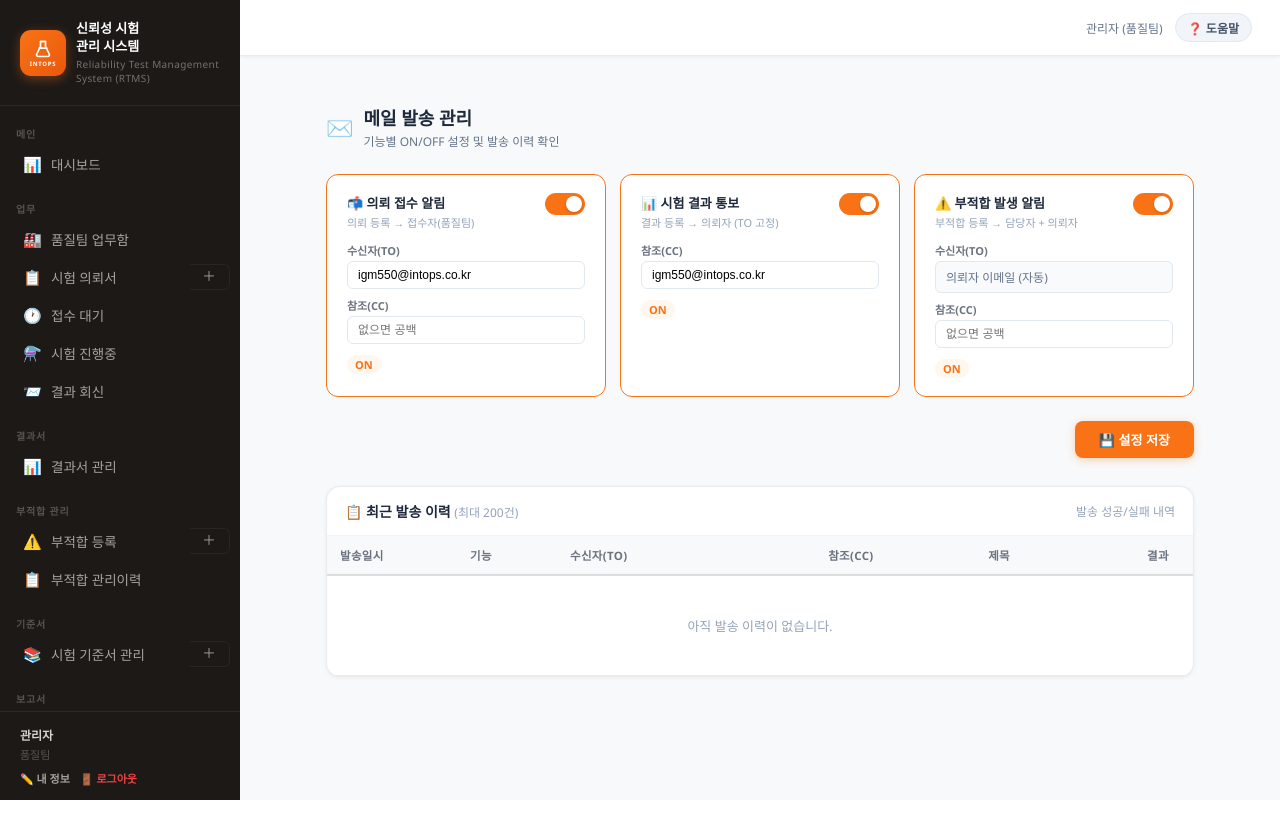
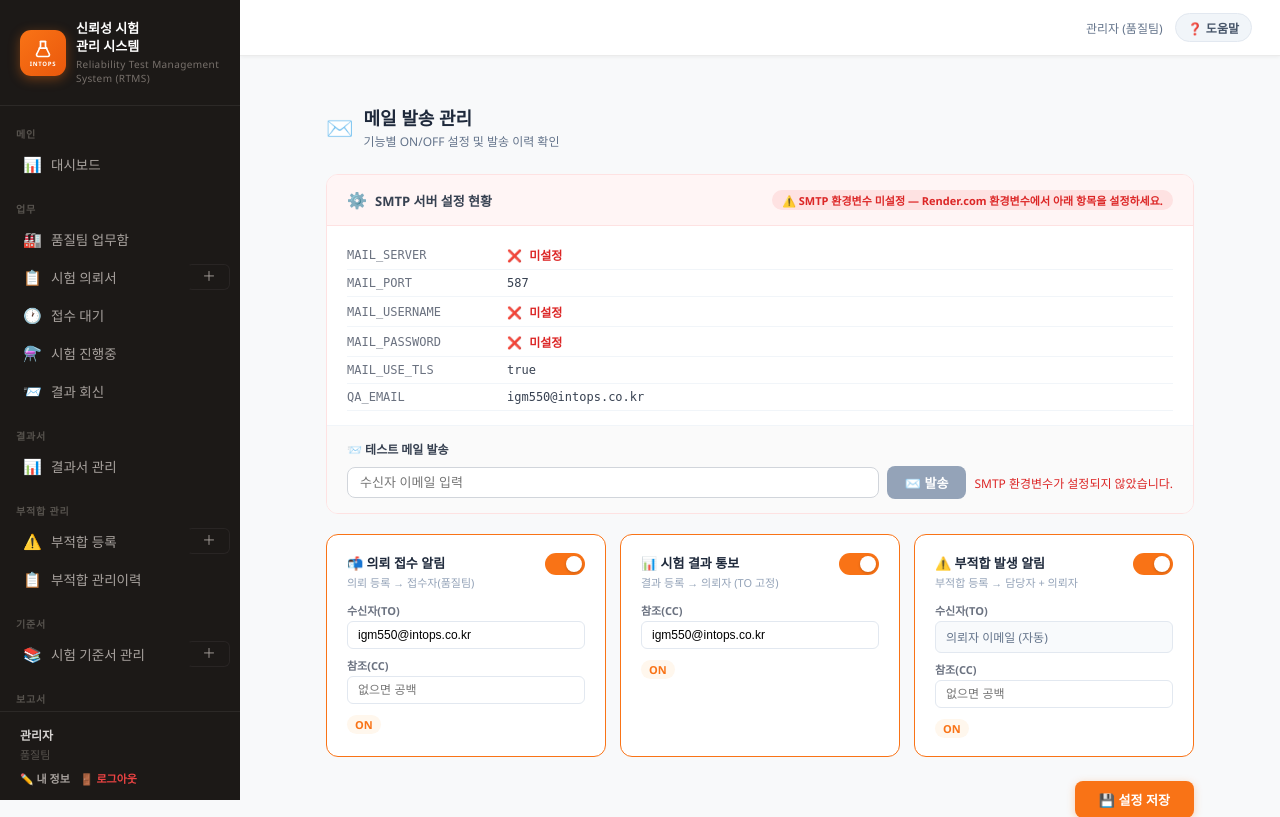
Before and after one commit to chojagal-ops/rtms, a Flask app: page /admin/mail-log in a window 1280 px wide. Shown: the top 817 px of the page. Run offline with Flask 3, Linux system fonts and the light colour scheme; a user stored in the database is signed in.

Commit message:
feat: 메일발송관리 페이지에 SMTP 상태 표시 및 테스트 메일 발송 기능 추가
Co-Authored-By: Claude Sonnet 4.6 <noreply@anthropic.com>

```diff
--- a/routes/auth.py
+++ b/routes/auth.py
@@ -349,8 +349,42 @@ def admin_mail_log():
         'mail_nc_enabled':      SysConfig.get('mail_nc_enabled', '1'),
         'mail_nc_cc':           SysConfig.get('mail_nc_cc', 'igm550@intops.co.kr'),
     }
+    smtp_status = {
+        'MAIL_SERVER':   _os.environ.get('MAIL_SERVER', ''),
+        'MAIL_PORT':     _os.environ.get('MAIL_PORT', '587'),
+        'MAIL_USERNAME': _os.environ.get('MAIL_USERNAME', ''),
+        'MAIL_PASSWORD': _os.environ.get('MAIL_PASSWORD', ''),
+        'MAIL_USE_TLS':  _os.environ.get('MAIL_USE_TLS', 'true'),
+        'QA_EMAIL':      _os.environ.get('QA_EMAIL', 'igm550@intops.co.kr'),
+    }
+    smtp_ok = bool(smtp_status['MAIL_SERVER'] and smtp_status['MAIL_USERNAME'] and smtp_status['MAIL_PASSWORD'])
     logs = MailLog.query.order_by(MailLog.sent_at.desc()).limit(200).all()
-    return render_template('admin_mail_log.html', cfg=cfg, logs=logs)
+    return render_template('admin_mail_log.html', cfg=cfg, logs=logs,
+                           smtp_status=smtp_status, smtp_ok=smtp_ok)
+
+
+@auth_bp.route('/admin/mail-log/test', methods=['POST'])
+@login_required
+def admin_mail_test():
+    """테스트 메일 발송"""
+    if current_user.role != 'admin':
+        return redirect(url_for('dashboard.index'))
+    from utils import send_mail
+    to_addr = request.form.get('test_email', '').strip()
+    if not to_addr:
+        flash('수신자 이메일을 입력하세요.', 'danger')
+        return redirect(url_for('auth.admin_mail_log'))
+    try:
+        send_mail(
+            to_emails=to_addr,
+            subject='[RTMS] SMTP 테스트 메일',
+            body_html='<p>RTMS SMTP 설정이 정상적으로 작동합니다.</p>',
+            feature='test'
+        )
+        flash(f'테스트 메일을 {to_addr} 로 발송했습니다.', 'success')
+    except Exception as e:
+        flash(f'발송 실패: {e}', 'danger')
+    return redirect(url_for('auth.admin_mail_log'))
 
 
 @auth_bp.route('/admin/mail-log/settings', methods=['POST'])
--- a/templates/admin_mail_log.html
+++ b/templates/admin_mail_log.html
@@ -18,6 +18,57 @@
                 color:{{ '#166534' if cat=='success' else '#991b1b' }};">{{ msg }}</div>
     {% endfor %}
   {% endwith %}
+
+  {# ── SMTP 서버 설정 현황 ── #}
+  <div style="background:#fff;border:1px solid {{ '#d1fae5' if smtp_ok else '#fee2e2' }};border-radius:12px;overflow:hidden;margin-bottom:20px;">
+    <div style="padding:14px 20px;background:{{ '#f0fdf4' if smtp_ok else '#fff5f5' }};border-bottom:1px solid {{ '#d1fae5' if smtp_ok else '#fee2e2' }};display:flex;align-items:center;gap:8px;">
+      <span style="font-size:16px;">⚙️</span>
+      <div style="font-size:13px;font-weight:700;color:#374151;">SMTP 서버 설정 현황</div>
+      {% if smtp_ok %}
+      <span style="margin-left:auto;font-size:11px;font-weight:700;padding:2px 10px;border-radius:10px;background:#dcfce7;color:#16a34a;">✅ 설정 완료</span>
+      {% else %}
+      <span style="margin-left:auto;font-size:11px;font-weight:700;padding:2px 10px;border-radius:10px;background:#fee2e2;color:#dc2626;">⚠️ SMTP 환경변수 미설정 — Render.com 환경변수에서 아래 항목을 설정하세요.</span>
+      {% endif %}
+    </div>
+    <div style="padding:14px 20px;">
+      <table style="width:100%;border-collapse:collapse;font-size:12px;font-family:monospace;">
+        {% for key, val in smtp_status.items() %}
+        <tr style="border-bottom:1px solid #f1f5f9;">
+          <td style="padding:6px 12px 6px 0;color:#6b7280;width:160px;">{{ key }}</td>
+          <td style="padding:6px 0;">
+            {% if val %}
+              {% if key == 'MAIL_PASSWORD' %}
+                <span style="color:#374151;">••••••••</span>
+              {% else %}
+                <span style="color:#374151;">{{ val }}</span>
+              {% endif %}
+            {% else %}
+              <span style="color:#dc2626;font-weight:700;">❌ 미설정</span>
+            {% endif %}
+          </td>
+        </tr>
+        {% endfor %}
+      </table>
+    </div>
+
+    {# 테스트 메일 발송 #}
+    <div style="padding:14px 20px;border-top:1px solid #f1f5f9;background:#fafafa;">
+      <div style="font-size:12px;font-weight:600;color:#374151;margin-bottom:8px;">📨 테스트 메일 발송</div>
+      <form method="POST" action="{{ url_for('auth.admin_mail_test') }}" style="display:flex;gap:8px;align-items:center;">
+        <input type="email" name="test_email" placeholder="수신자 이메일 입력"
+               style="flex:1;padding:7px 12px;border:1px solid #d1d5db;border-radius:8px;font-size:13px;outline:none;"
+               onfocus="this.style.borderColor='#f97316'" onblur="this.style.borderColor='#d1d5db'">
+        <button type="submit"
+                style="padding:7px 18px;background:{{ '#f97316' if smtp_ok else '#94a3b8' }};color:#fff;border:none;border-radius:8px;font-size:13px;font-weight:600;cursor:pointer;white-space:nowrap;"
+                {% if not smtp_ok %}disabled title="SMTP 미설정"{% endif %}>
+          ✉️ 발송
+        </button>
+        {% if not smtp_ok %}
+        <span style="font-size:12px;color:#dc2626;">SMTP 환경변수가 설정되지 않았습니다.</span>
+        {% endif %}
+      </form>
+    </div>
+  </div>
 
   {# ── 기능별 ON/OFF 카드 ── #}
   <form method="POST" action="{{ url_for('auth.admin_mail_log_settings') }}">
```
